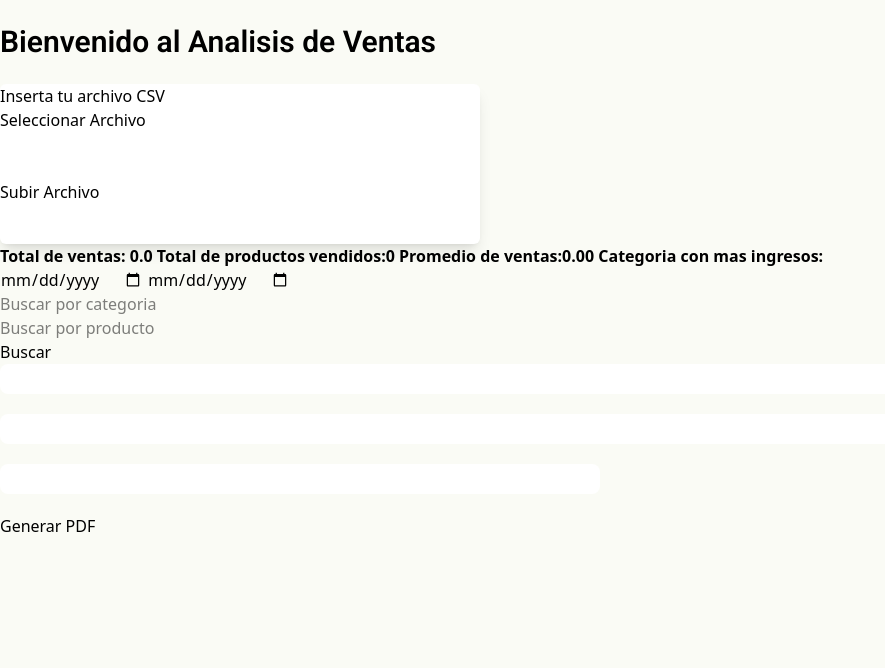
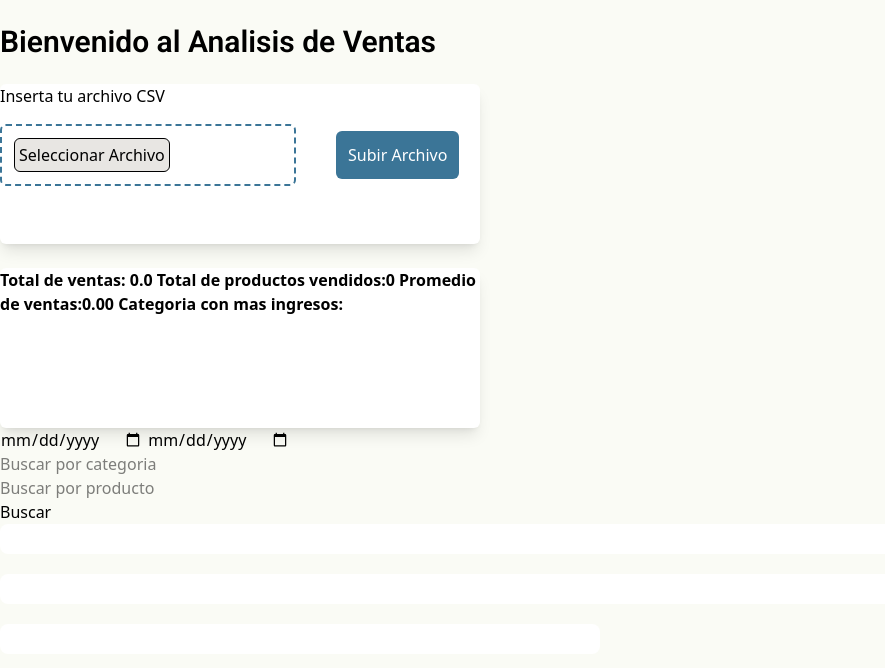
Before and after one commit to yUMIP04/Sistema-de-Ventas-con-Dashboard, a Flask app: page /Inicio in a window 1280 px wide. Shown: the part 52-720 px from the top of the page, without its empty margins (0-885 px from the left). Run offline with Flask 3, Linux system fonts and the light colour scheme; the visitor is signed in with stand-in values (Sample User, id 1); some libraries are stand-ins or nearby versions.

Commit message:
card para subir archivo CSV listo del frontend

```diff
--- a/templates/Inicio.html
+++ b/templates/Inicio.html
@@ -7,30 +7,40 @@
 <body class="bg-[#FAFBF5]">
 <h1 class=" mt-6 font-['Roboto'] text-3xl font-semibold " >Bienvenido al Analisis de Ventas</h1>
 
-<div class="contenedor shadow-lg mt-6 bg-[#FFFFFF] w-120 h-40 rounded-md ">
+<div class="contenedor shadow-lg mt-6 bg-[#FFFFFF] w-120 h-40 rounded-md">
 
-<div class="insert-file">
+    <div class="insert-file flex">
 
         <form enctype="multipart/form-data" action="/Inicio" method="POST">
-    <div class="csv-insert ">
+            <div class="csv-insert grid">
 
-    <p id="nombre-archivo" name="nombre-archivo" class=" font-[Open Sans] font-light" ><strong>Inserta tu archivo CSV</strong></p>
+                <p id="nombre-archivo" name="nombre-archivo" class="font-[Open Sans] font-light">
+                    <strong>Inserta tu archivo CSV</strong>
+                </p>
+
                 <input type="file" name="file-csv" id="file-csv" accept=".csv" hidden>
-    <button type="button" id="btn-seleccionar" name="btn-seleccionar">Seleccionar Archivo</button>
+
+                <div class="mt-4 flex items-center gap-4">
+
+                    <div class="selecciona-archivo w-74 border-2 border-dashed border-[#3B7597] rounded-md">
+                        <button type="button" id="btn-seleccionar" class="m-3 p-1 border-1 border-solid border rounded-md bg-[#E8E6E3] hover:bg-[#ABA9A9] cursor-pointer transition-bg duration-100 ease-out" name="btn-seleccionar">
+                            Seleccionar Archivo
+                        </button>
                     </div>
-      <br>
-        <br>
 
-    <div>
-        <input type="submit" id="btn-subir" value="Subir Archivo">
+                    <div class="ml-6 ">
+                        <input type="submit" id="btn-subir" value="Subir Archivo" class="cursor-pointer bg-[#3B7597] p-3 rounded-md text-[#FFFFFF] hover:bg-[#093C5D] transition-bg duration-100 ease-out ">
                     </div>
+
+                </div> </div>
         </form>
 
     </div>
 
 </div>
 
-<div class="resultado-procesamiento">
+
+<div class="resultado-procesamiento shadow-lg mt-6 bg-[#FFFFFF] w-120 h-40 rounded-md">
     <strong>Total de ventas: {{totalVentas}}</strong>
     <strong>Total de productos vendidos:{{totalProductosVendidos}}</strong>
     <strong>Promedio de ventas:{{"%.2f" | format( promedioVentas)}}</strong>
```
Lines whose indentation alone changed are shown as unchanged.
